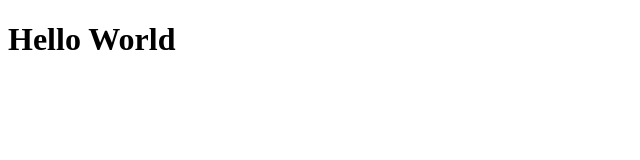
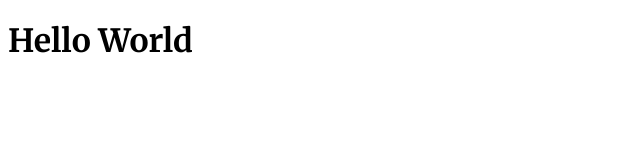
Before and after one commit to rakibh3/fruitJuiceMake-frontend, a React (Vite) app: page / in a window 1280 px wide. Shown: the top 160 px of the page, without its empty margins (0-640 px from the left). Built offline with nearby package versions, Linux system fonts and the light colour scheme.

Commit message:
Install Tailwind CSS and Import Google Font

```diff
--- a/src/index.css
+++ b/src/index.css
@@ -0,0 +1,9 @@
+@tailwind base;
+@tailwind components;
+@tailwind utilities;
+
+@import url('https://fonts.googleapis.com/css2?family=Merriweather:ital,wght@0,300;0,400;0,700;0,900;1,300;1,400;1,700;1,900&display=swap');
+
+body {
+  font-family: 'Merriweather', serif;
+}
```
